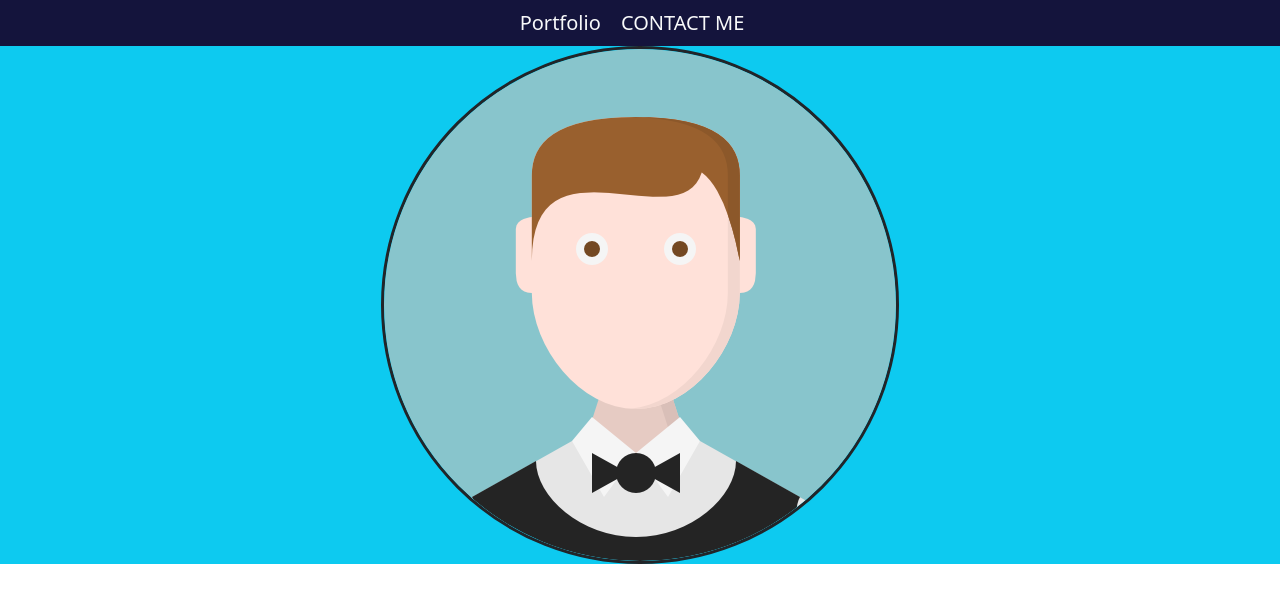
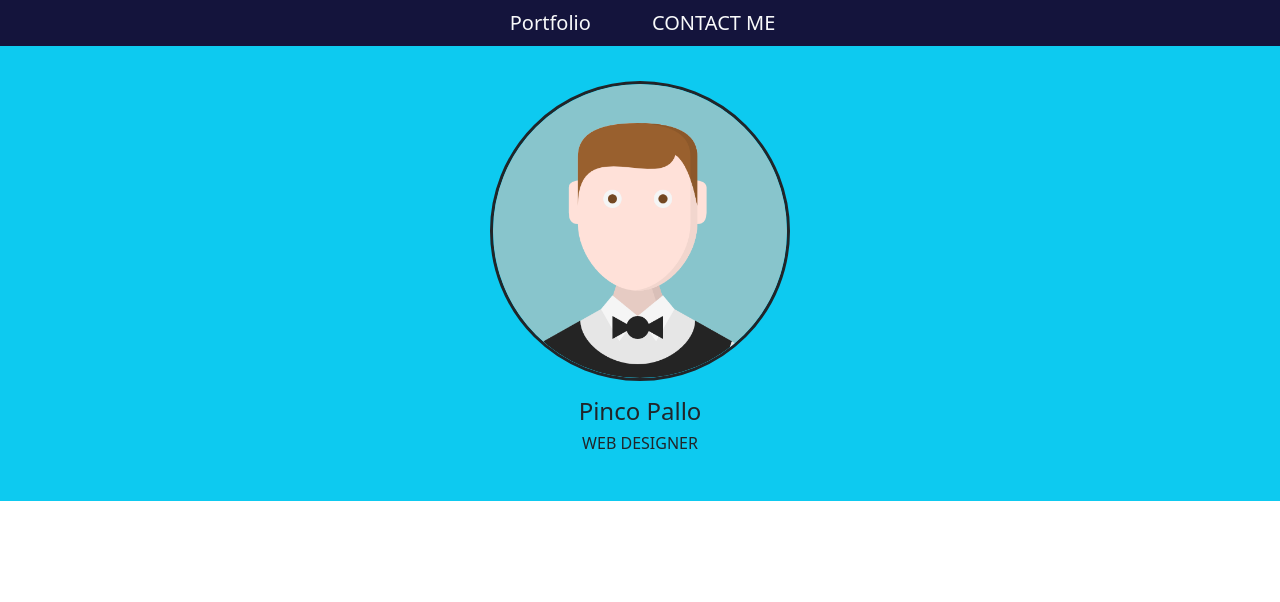
Before and after one commit to luigilalo/bootstrap-html-freelancer, a plain HTML site: page index.html in a window 1280 px wide. Drawn offline with nearby package versions, Linux system fonts and the light colour scheme.

Commit message:
Added Name

```diff
--- a/css/style.css
+++ b/css/style.css
@@ -11,4 +11,7 @@
 
 /*PROFILEPICTURE*/
 #pinco {border:solid;
-border-radius: 50%;}
+border-radius: 50%;
+margin-top: 35px;
+width:300px;
+height: 300px;}
--- a/index.html
+++ b/index.html
@@ -19,9 +19,12 @@
         <nav class="navbar bgnav">
             <div class="container-fluid d-flex justify-content-center">
                 <div class="row">
-                    <div class="col-12">
+                    <div class="col-6">
               <a class="navbar-brand text-light" href="#">Portfolio</a>
+              </div>
+              <div class="col-6">
               <a class="navbar-brand text-light" href="#">CONTACT ME</a>
+              </div>
               </div>
             </div>
             </div>
@@ -30,10 +33,12 @@
             <div class="row">
                 <div class="col-12">
                 <img id="pinco" src="img\humanicon.jpg" alt="profilepicture">
+                <h4 class="text-center mt-3">Pinco Pallo</h4>
+                <h6 class="text-center mb-5">WEB DESIGNER</h6>
                 </div>
             </div>
             </div>
-          </nav>
+
 
 
     </header>
```
